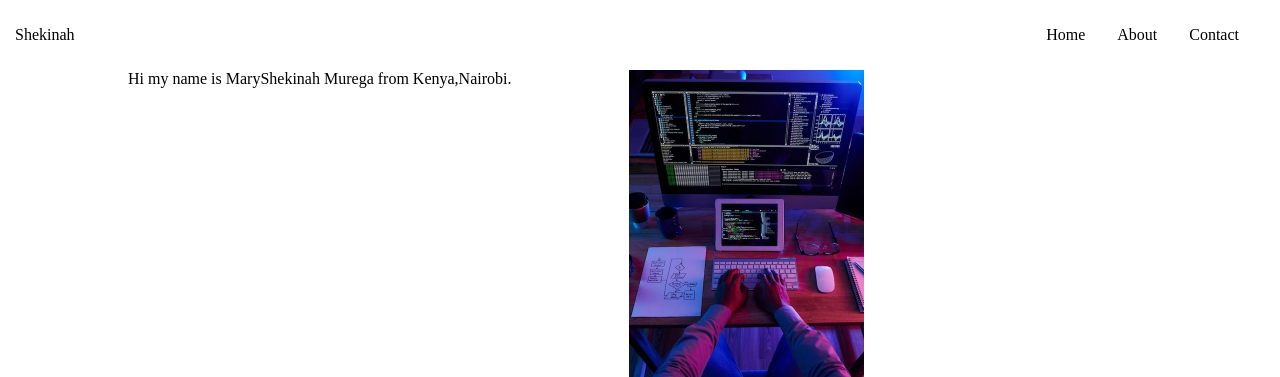
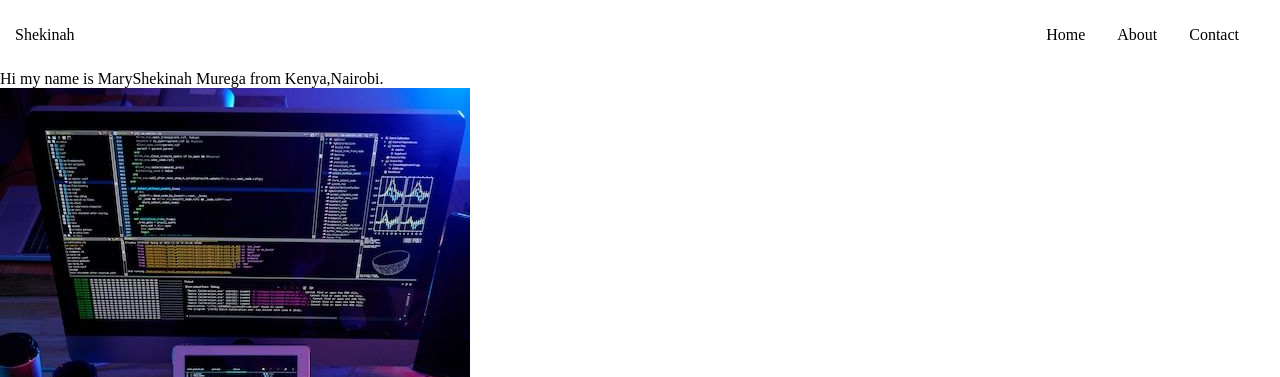
Before and after one commit to maryshekinah/portfolio, a plain HTML site: page index.html in a window 1280 px wide. Shown: the top 377 px of the page. Drawn offline with Linux system fonts and the light colour scheme.

```diff
--- a/style.css
+++ b/style.css
@@ -22,16 +22,3 @@ body {
 .navlinks li{
   margin: 1em;
 }
-#landing {
-  display: flex;
-  width: 80%;
-  margin: auto;
-}
-.image img{
-width: 50%;
-}
-.image{
-  display: flex;
-  justify-content: center;
-}
-#
```
